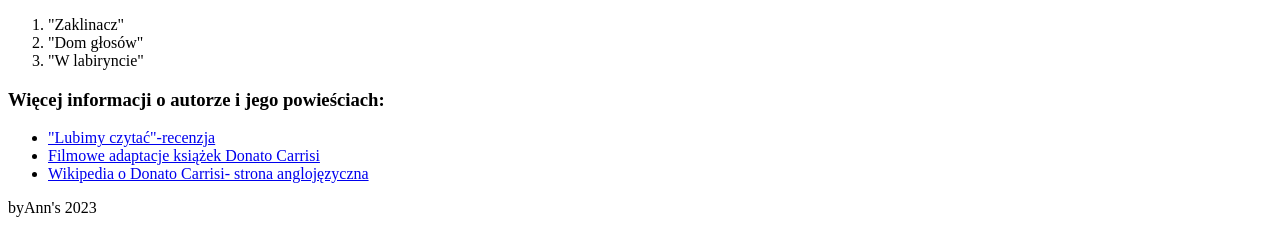
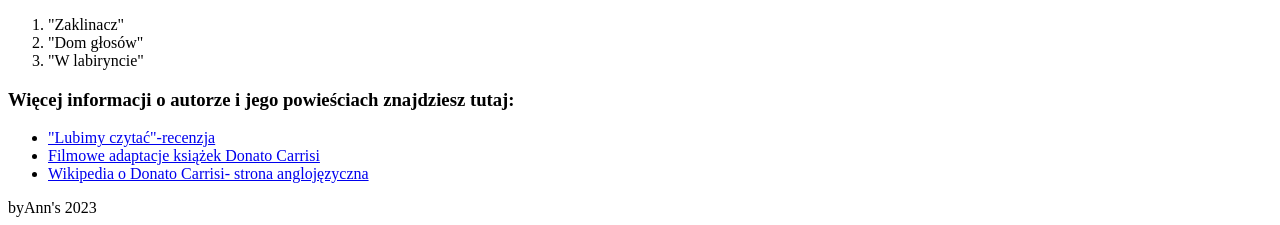
Before and after one commit to anntan2913/nauka-gita-2, a plain HTML site: page index.html in a window 1280 px wide. Shown: the part 755-980 px from the top of the page. Drawn offline with Linux system fonts and the light colour scheme.

Commit message:
Change content

```diff
--- a/index.html
+++ b/index.html
@@ -28,7 +28,7 @@
             <li>"W labiryncie"</li>
         </ol>
 
-        <h3>Więcej informacji o autorze i jego powieściach:</h3>
+        <h3>Więcej informacji o autorze i jego powieściach znajdziesz tutaj:</h3>
         <ul>
             <li>
                 <a href="https://lubimyczytac.pl/ksiazka/5000200/jestem-otchlania" target="_blank">"Lubimy czytać"-recenzja</a>
```
